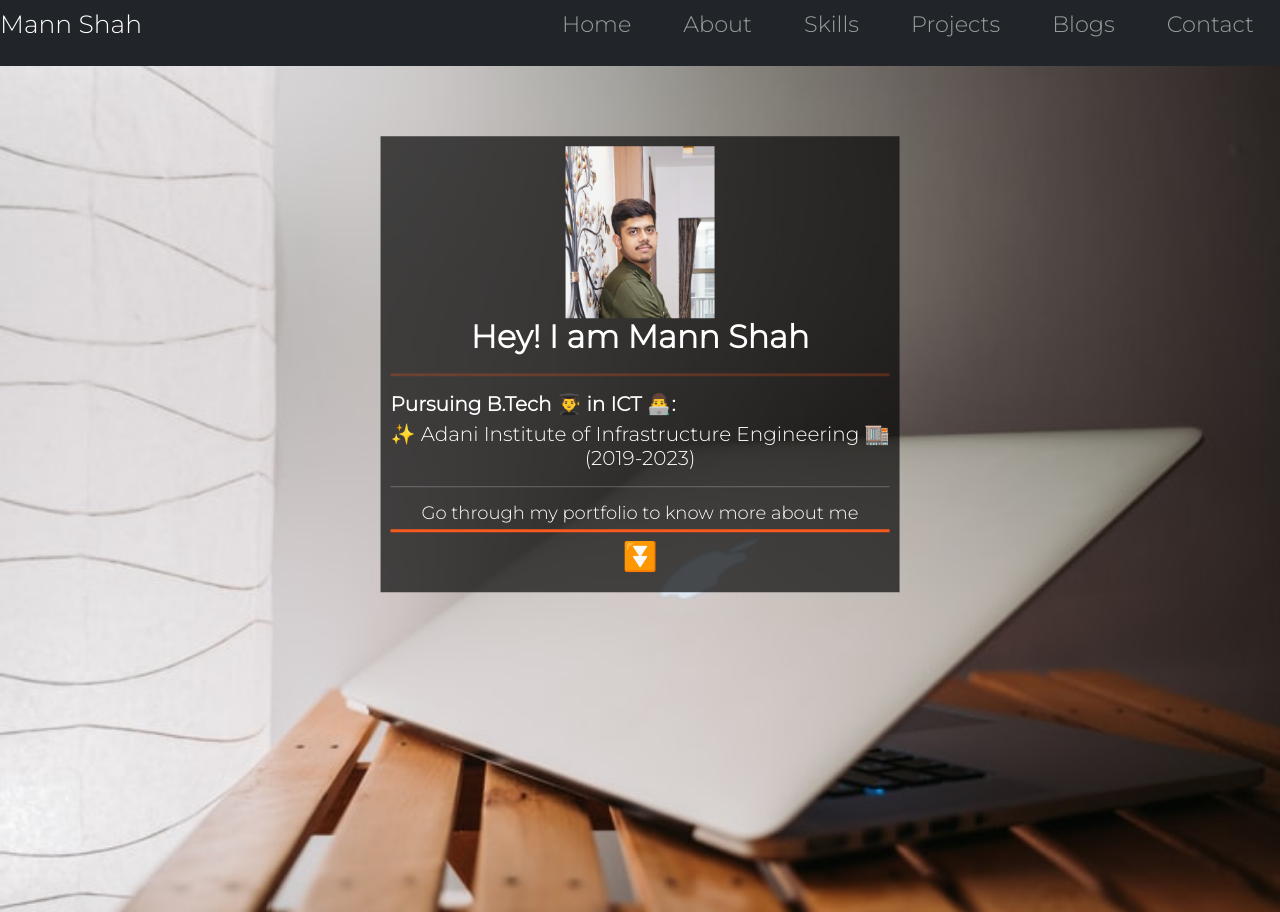
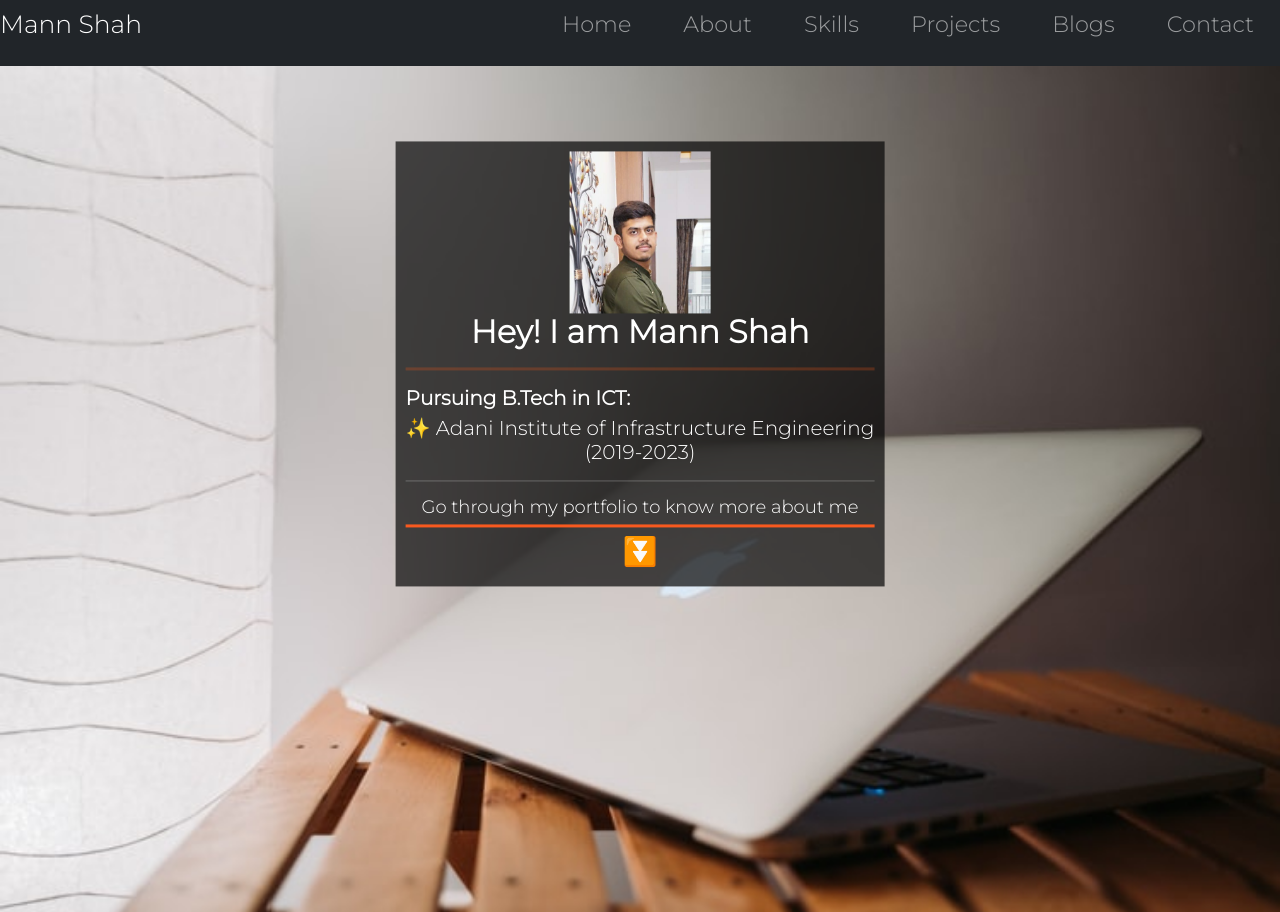
Before and after one commit to mannshah13/Portfolio, a plain HTML site: page index.html in a window 1280 px wide. Shown: the top 912 px of the page. Drawn offline with nearby package versions, Linux system fonts and the light colour scheme; grey boxes are pictures that could not be loaded.

Commit message:
Update index.html

```diff
--- a/index.html
+++ b/index.html
@@ -54,8 +54,8 @@
         <h2><b>Hey! I am Mann Shah</b></h2>
         <hr style="color: rgb(241, 83, 21); height: 3px;">
         <section>
-          <h4><span style="float: left; font-size: 20px"><b>Pursuing B.Tech 👨‍🎓 in ICT 👨‍💻: </b></span></h4><br>
-          <h4 style="font-size: 20px">✨ Adani Institute of Infrastructure Engineering 🏬<br> (2019-2023)</h4>
+          <h4><span style="float: left; font-size: 20px"><b>Pursuing B.Tech in ICT: </b></span></h4><br>
+          <h4 style="font-size: 20px">✨ Adani Institute of Infrastructure Engineering <br> (2019-2023)</h4>
         </section>
         <hr width="100%" margin="auto">
         <h3 style="font-size: 18px" class="underline">Go through my portfolio to know more about me</h3>
```
